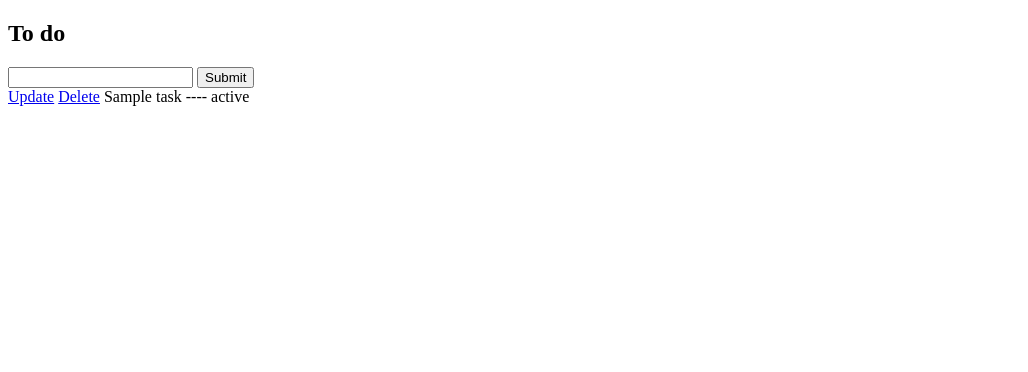
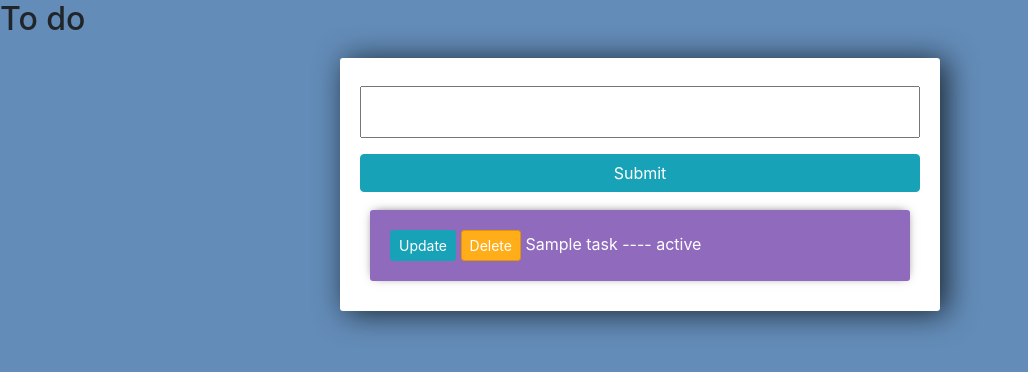
Before and after one commit to Vipul-crossml/amar_sir-assignments, a Django app: template weekly assignment2/todoproject/todoapp/templates/todoapp/ui.html in a window 1280 px wide. Shown: the top 372 px of the page, without its empty margins (0-1028 px from the left). Run offline with Django 3.2, Linux system fonts and the light colour scheme; the template is opened without the code that fills it: most values are stand-ins (such as "Sample title", 1, 10 or a date in 2020); form fields are guessed from the names that the template uses; parts of the project's set-up code (start-up, migrations or seed data) failed here and were passed over; some libraries are stand-ins or nearby versions.

Commit message:
some changes

```diff
--- a/weekly assignment2/todoproject/todoapp/templates/todoapp/ui.html
+++ b/weekly assignment2/todoproject/todoapp/templates/todoapp/ui.html
@@ -9,6 +9,55 @@
 </head>
 
 <body>
+
+<link rel="stylesheet" href="https://stackpath.bootstrapcdn.com/bootstrap/4.3.1/css/bootstrap.min.css" integrity="sha384-ggOyR0iXCbMQv3Xipma34MD+dH/1fQ784/j6cY/iJTQUOhcWr7x9JvoRxT2MZw1T" crossorigin="anonymous">
+
+<style>
+
+	body{
+		background-color: #638CB8;
+	}
+
+	input{
+		width: 100%;
+		padding: 12px 20px;
+		margin: 8px 0;
+		box-sizing: border-box;
+	}
+
+	input::placeholder {
+	  color: #d3d3d3;
+	}
+
+	.submit{
+		background-color: #6BA3E8;
+	}
+
+	.center-column{
+		width:600px;
+		margin: 20px auto;
+		padding:20px;
+		background-color: #fff;
+		border-radius: 3px;
+		box-shadow: 6px 2px 30px 0px rgba(0,0,0,0.75);
+	}
+
+	.item-row{
+		background-color: #906abd;
+		margin: 10px;
+		padding: 20px;
+		border-radius: 3px;
+		color: #fff;
+		font-size: 16px;
+		box-shadow: 0px -1px 10px -4px rgba(0,0,0,0.75);
+	}
+
+	.btn-danger{
+		background-color: #ffae19;
+		border-color: #e59400;
+	}
+
+</style>
     <h2>To do</h2>
     <div class="center-column">
 
@@ -25,7 +74,7 @@
                 <a class="btn btn-sm btn-info" href="{% url 'update_task' task.id %}">Update</a>
                 <a class="btn btn-sm btn-danger" href="{% url 'delete' task.id %}">Delete</a>
 
-                {% if task.complete == False %}
+                {% if task.status == False %}
                 <p>{{task.name}} ---- {{task.status}}</p>
                 {% else %}
                 <span>{{task.name}} ---- {{task.status}}</span>
--- a/weekly assignment2/todoproject/todoapp/urls.py
+++ b/weekly assignment2/todoproject/todoapp/urls.py
@@ -1,5 +1,8 @@
 from django.urls import path
 from . import views
+"""
+For updating and deleting the data primary key of the task is used.
+"""
 urlpatterns = [
     path('', views.index, name="list"),
     path('update_task/<str:pk>/', views.updateTask, name="update_task"),
--- a/weekly assignment2/todoproject/todoproject/urls.py
+++ b/weekly assignment2/todoproject/todoproject/urls.py
@@ -17,6 +17,7 @@ from django.contrib import admin
 from django.urls import path
 from django.urls.conf import include
 
+#The `urlpatterns` list routes URLs to views.
 urlpatterns = [
     path('admin/', admin.site.urls),
     path('', include('todoapp.urls'))
```
Also changed, not shown: django/rockm/music/models.py (+36 -9 lines), weekly assignment2/todoproject/todoapp/models.py (+7 -1 lines), weekly assignment2/todoproject/todoapp/views.py (+13 -5 lines), django/rockm/db.sqlite3.
